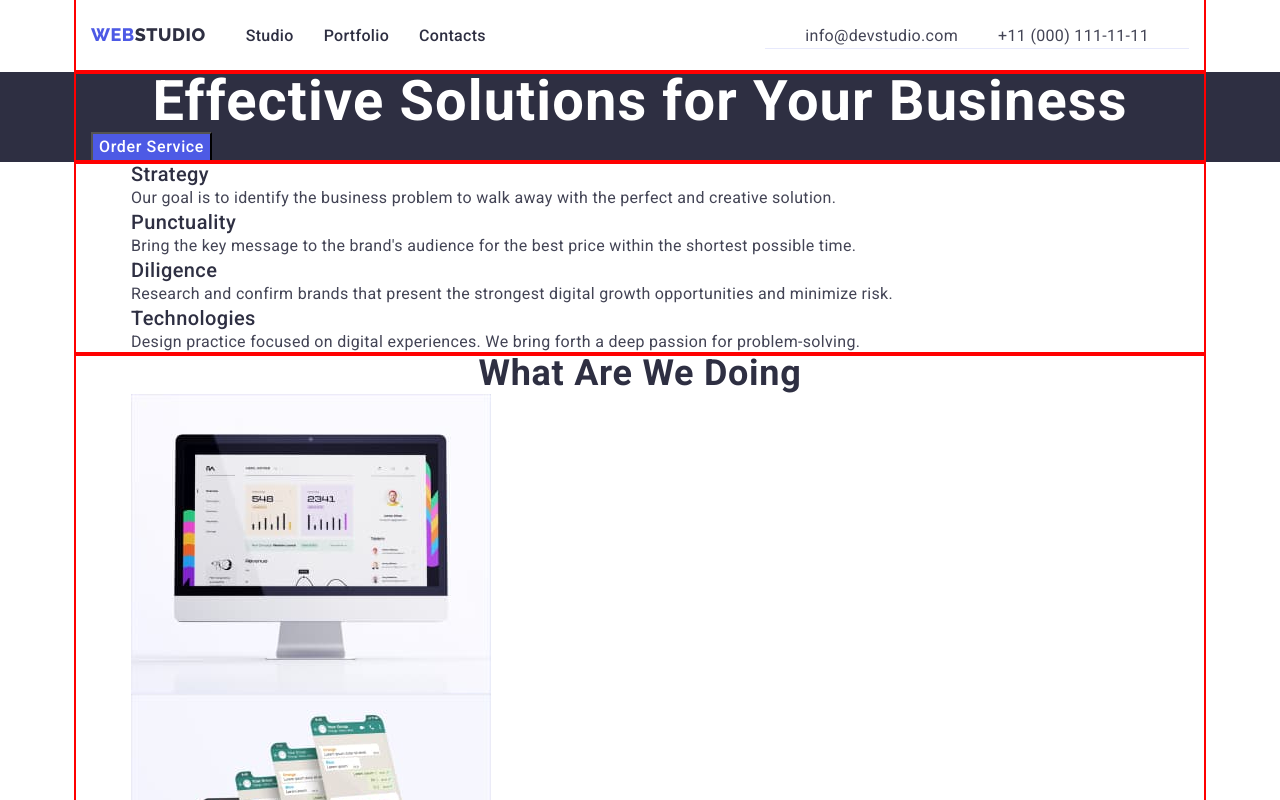
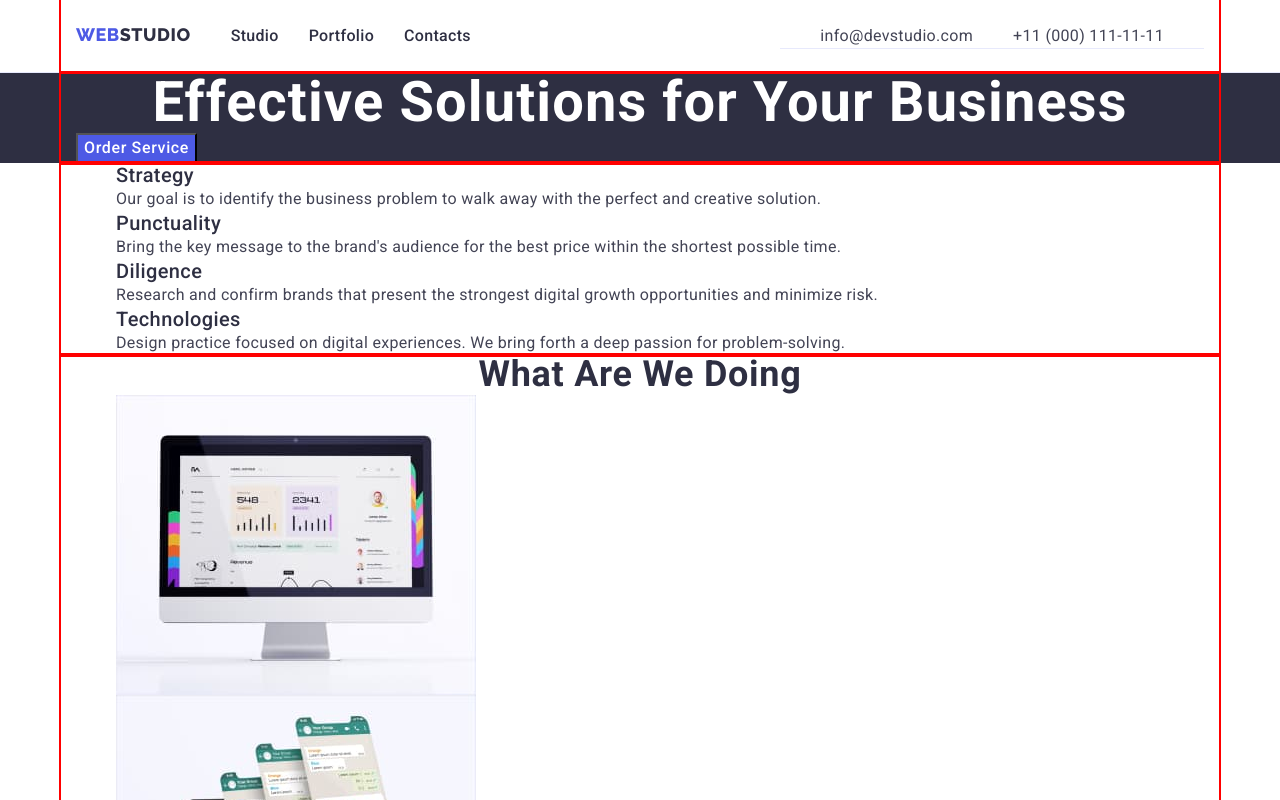
Before and after one commit to Zaliubovskyi-Andrey/GOIT-MARKUP-HW-03, a plain HTML site: page index.html in a window 1280 px wide. Shown: the top 800 px of the page. Drawn offline with nearby package versions, Linux system fonts and the light colour scheme.

Commit message:
container

```diff
--- a/css/styles.css
+++ b/css/styles.css
@@ -13,7 +13,7 @@
     --Modal-background: #FCFCFC;
 }
 .container {
-    max-width:1128px;
+    width:1158px;
     margin-left: auto;
     margin-right: auto;
     outline:2px solid red;
@@ -28,6 +28,9 @@
 .header-nav{
     display: flex;
     margin-right: auto;
+}
+.header{
+    border-bottom: 1px solid #e7e9fc;
 }
 
 body {
```
